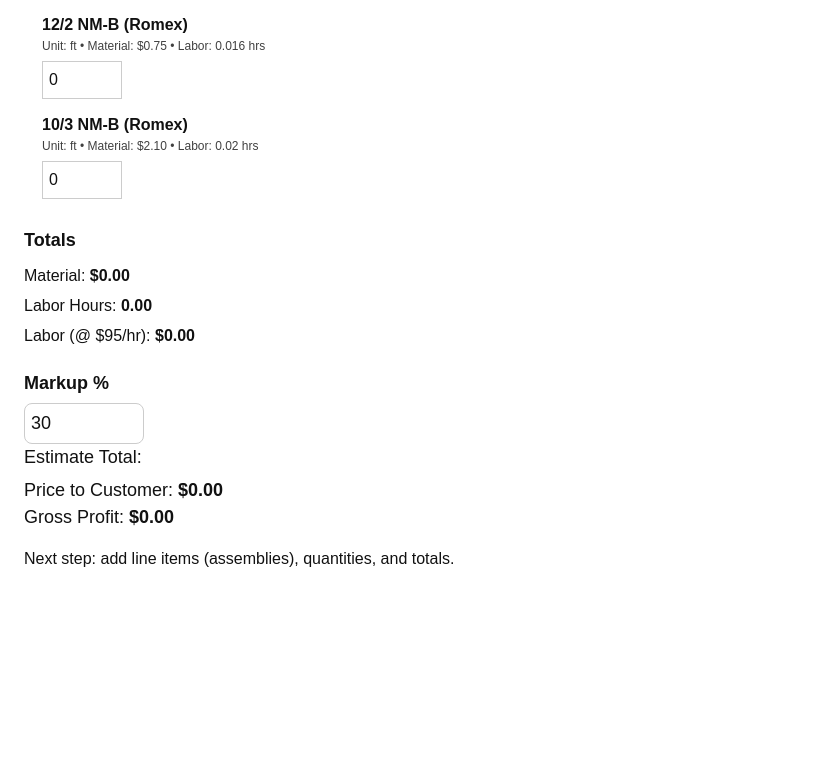
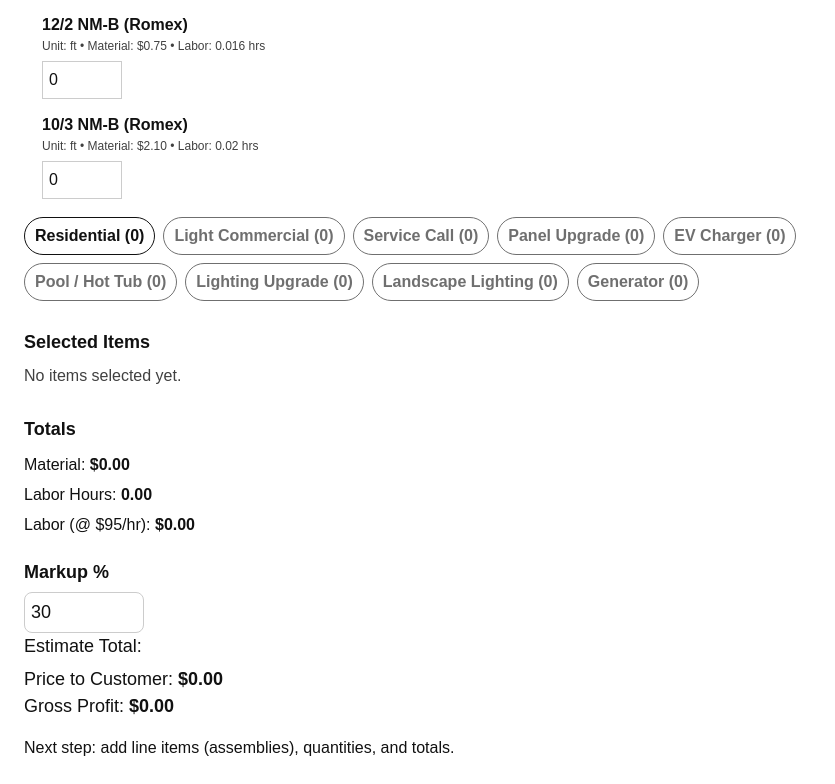
Before and after one commit to matrixelectricalservices-boop/voltscope, a Next.js app: page /projects/1/estimates/new in a window 1280 px wide. Shown: the part 1673-2457 px from the top of the page, without its empty margins (0-835 px from the left). Before the commit the page ends 2268 px from the top, so only its background shows below. Built offline with nearby package versions, Linux system fonts and the light colour scheme.

Commit message:
Fine tuning quantities

```diff
--- a/app/projects/[id]/estimates/new/page.tsx
+++ b/app/projects/[id]/estimates/new/page.tsx
@@ -89,6 +89,62 @@ const grossProfit = price - estimateTotal;
   })}
 </ul>
 
+{/* Quick subset jump + counts */}
+<div style={{ marginTop: 18, display: "flex", flexWrap: "wrap", gap: 8 }}>
+  {ESTIMATE_TYPES.map((t) => {
+    const ids = ALLOWED_ASSEMBLY_IDS[t.id];
+    const count = ids.reduce((acc, id) => acc + ((quantities[id] ?? 0) > 0 ? 1 : 0), 0);
+
+    return (
+      <button
+        key={t.id}
+        type="button"
+        onClick={() => setEstimateType(t.id)}
+        style={{
+          padding: "6px 10px",
+          borderRadius: 999,
+          border: "1px solid #111",
+          fontWeight: 700,
+          cursor: "pointer",
+          opacity: count > 0 || t.id === estimateType ? 1 : 0.6,
+        }}
+      >
+        {t.label} ({count})
+      </button>
+    );
+  })}
+</div>
+{/* Selected Items (across all subsets) */}
+<h2 style={{ marginTop: 28, fontSize: 18, fontWeight: 800 }}>Selected Items</h2>
+
+{(() => {
+  const selected = ASSEMBLIES
+    .map((a) => ({ a, qty: quantities[a.id] ?? 0 }))
+    .filter((x) => x.qty > 0);
+
+  if (selected.length === 0) {
+    return <p style={{ marginTop: 8, opacity: 0.8 }}>No items selected yet.</p>;
+  }
+
+  return (
+    <ul style={{ marginTop: 10, paddingLeft: 18 }}>
+      {selected.map(({ a, qty }) => {
+        const extMat = qty * a.materialCost;
+        const extHrs = qty * a.laborHours;
+        return (
+          <li key={a.id} style={{ marginBottom: 10 }}>
+            <div style={{ fontWeight: 800 }}>
+              {a.name} — <span style={{ fontWeight: 700 }}>{qty}</span> {a.unit}
+            </div>
+            <div style={{ fontSize: 12, opacity: 0.8 }}>
+              Material: ${extMat.toFixed(2)} • Labor: {extHrs.toFixed(2)} hrs
+            </div>
+          </li>
+        );
+      })}
+    </ul>
+  );
+})()}
 <h2 style={{ marginTop: 28, fontSize: 18, fontWeight: 800 }}>Totals</h2>
 
 <div style={{ marginTop: 10, display: "grid", gap: 6 }}>
```
